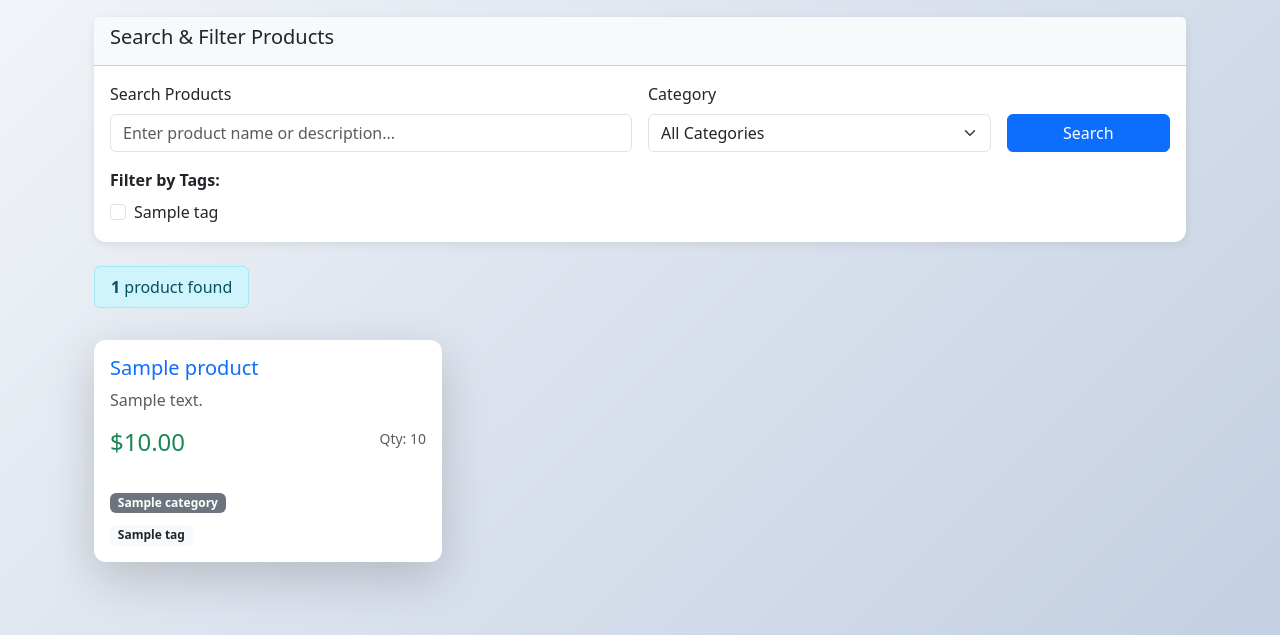
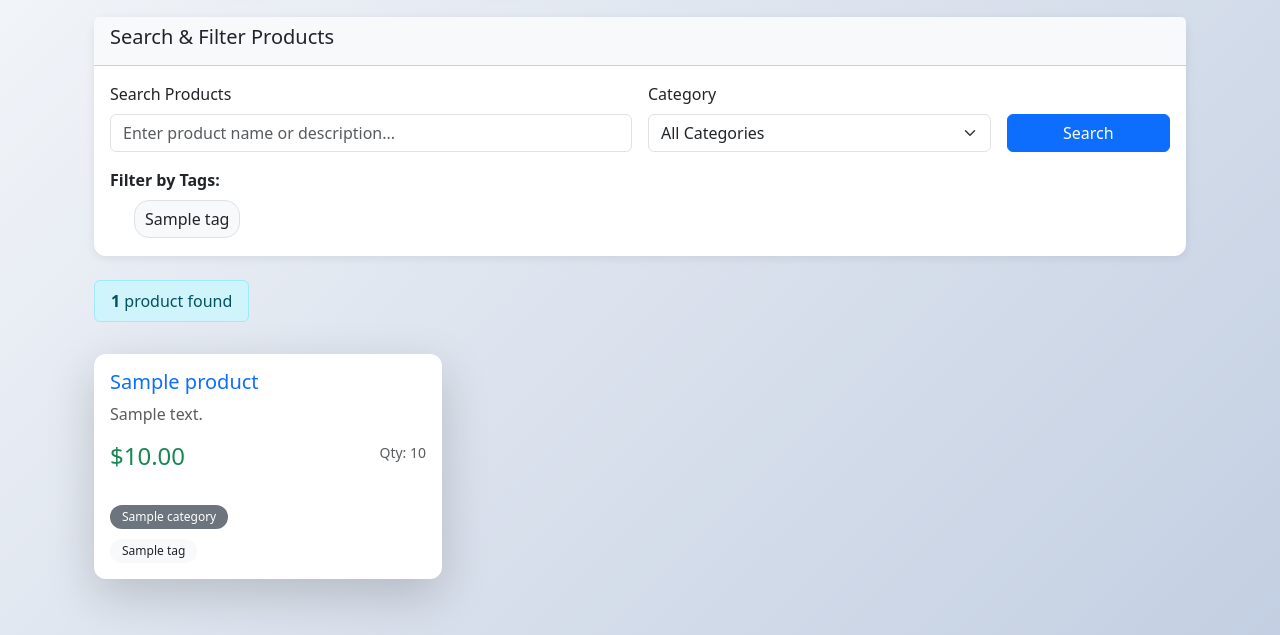
Before and after one commit to aaron-s-kim/product-manager, a Django app: page / in a window 1280 px wide. Shown: the part 165-800 px from the top of the page. Run offline with Django 5.2, Linux system fonts and the light colour scheme; tables that the repository leaves empty hold one stand-in row (values such as "Sample post").

Commit message:
stylings to filter tags

```diff
--- a/products/static/products/css/style.css
+++ b/products/static/products/css/style.css
@@ -27,6 +27,30 @@ body {
   margin-bottom: 1.5rem;
 }
 
+/* Filter Tags */
+.form-check-label {
+  background: #f8f9fa;
+  border: 1px solid #dee2e6;
+  border-radius: 15px;
+  padding: 6px 10px;
+  cursor: pointer;
+  transition: all 0.2s ease;
+  display: inline-block;
+}
+
+.form-check-label:hover {
+  background: #e9ecef;
+}
+
+.form-check-input:checked + .form-check-label {
+  background: #83c4ed;
+  color: white;
+}
+
+.form-check-input {
+  display: none;
+}
+
 /* Product Cards */
 .card {
   border: none;
@@ -42,3 +66,9 @@ body {
   transform: translateY(-5px);
   box-shadow: 0 8px 25px rgba(0, 0, 0, 0.15);
 }
+
+.badge {
+  border-radius: 20px;
+  padding: 6px 12px;
+  font-weight: 500;
+}
--- a/products/templates/products/product_list.html
+++ b/products/templates/products/product_list.html
@@ -52,7 +52,7 @@
                         <div class="row">
                             <div class="col-12">
                                 <label class="form-label fw-bold">Filter by Tags:</label>
-                                <div class="d-flex flex-wrap gap-2">
+                                <div class="d-flex flex-wrap">
                                     {% for tag in tags %}
                                         <div class="form-check">
                                             <input class="form-check-input" type="checkbox" name="tags"
```
